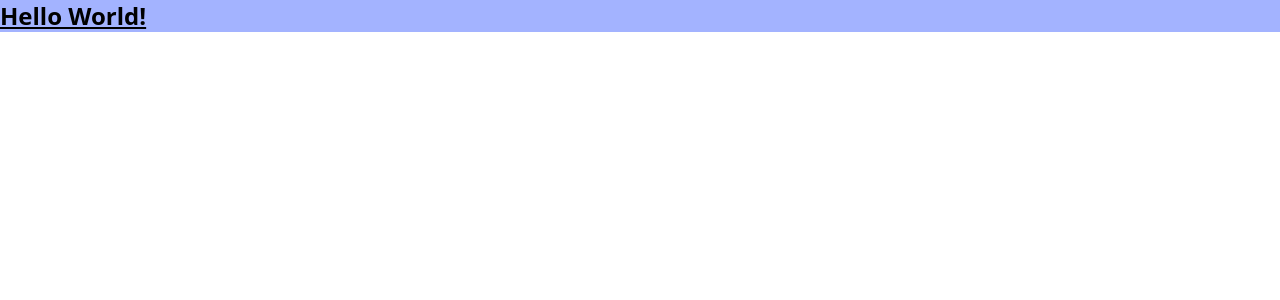
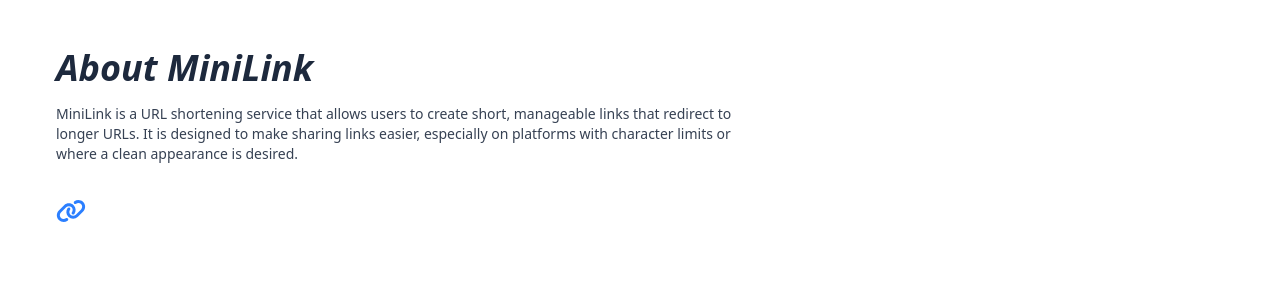
Before and after one commit to abhiraj-21/Minilink, a React (Vite) app in the folder frontend/minilink/: page /about in a window 1280 px wide. Shown: the top 300 px of the page. Built offline with nearby package versions, Linux system fonts and the light colour scheme.

Commit message:
complete tailwind configuration

```diff
--- a/frontend/minilink/package.json
+++ b/frontend/minilink/package.json
@@ -14,6 +14,8 @@
     "postcss": "^8.5.6",
     "react": "^19.1.1",
     "react-dom": "^19.1.1",
+    "react-icons": "^5.5.0",
+    "react-router-dom": "^7.8.2",
     "tailwindcss": "^4.1.12"
   },
   "devDependencies": {
--- a/frontend/minilink/src/App.jsx
+++ b/frontend/minilink/src/App.jsx
@@ -1,12 +1,18 @@
 import './App.css'
+import {BrowserRouter, Route, Routes} from "react-router-dom";
+import LandingPage from "./Components/LandingPage.jsx";
+import AboutPage from "./Components/AboutPage.jsx";
 
 function App() {
 
   return (
     <>
-      <div className="bg-indigo-300">
-          <h1 className="font-bold text-2xl underline">Hello World!</h1>
-      </div>
+        <BrowserRouter>
+            <Routes>
+                <Route path="/" element={<LandingPage />} />
+                <Route path="/about" element={<AboutPage />} />
+            </Routes>
+        </BrowserRouter>
     </>
   )
 }
--- /dev/null
+++ b/frontend/minilink/src/Components/AboutPage.jsx
@@ -0,0 +1,25 @@
+import React from 'react'
+import {FaLink, FaShareAt, FaEdit, FaChartLine} from "react-icons/fa6"
+
+const AboutPage = () => {
+    return (
+        <div className="lg:px-14 sm:px-8 px-5 min-h-[calc(100vh-64px)] pt-2 flex flex-col items-center">
+            <div className="bg-white w-full sm:py-10 py-8">
+                <h1 className="sm:text-4xl text-slate-800 text-3xl font-bold italic mb-4">
+                    About MiniLink
+                </h1>
+                <p className="text-gray-700 text-sm mb-8 xl:w-[60%] lg:w-[70%] md:w-[80%] w-full">
+                    MiniLink is a URL shortening service that allows users to create short, manageable links that redirect to longer URLs.
+                    It is designed to make sharing links easier, especially on platforms with character limits or where a clean appearance is desired.
+                </p>
+                <div className="space-y-5 xl:w-[60%] lg:w-[70%] md:w-[80%] w-full">
+                    <div className="flex items-start">
+                        <FaLink className="text-blue-500 text-3xl mr-4" />
+                    </div>
+
+                </div>
+            </div>
+        </div>
+    )
+}
+export default AboutPage
--- /dev/null
+++ b/frontend/minilink/src/Components/LandingPage.jsx
@@ -0,0 +1,11 @@
+import React from 'react'
+
+const LandingPage = () => {
+    return (
+        <div>
+            LandingPage
+        </div>
+
+    )
+}
+export default LandingPage
--- a/frontend/minilink/src/index.css
+++ b/frontend/minilink/src/index.css
@@ -1 +1,53 @@
+@import url("https://fonts.googleapis.com/css2?family=Roboto:ital,wght@0,100;0,300;0,400;0,500;0,700;0,900;1,100;1,300;1,400;1,500;1,700;1,900&display=swap");
+@import url("https://fonts.googleapis.com/css2?family=Montserrat:ital,wght@0,100..900;1,100..900&display=swap");
+
 @import "tailwindcss";
+
+@theme{
+    /*Background Colors*/
+    --bg-custom-gradient: linear-gradient(to right, #bedbff, #a2f4fd);
+    --bg-custom-gradient-2: linear-gradient(to left, #c4b4ff, #dab2ff);
+    --bg-card-gradient: linear-gradient(to right, #a3b3ff, #8ec5ff);
+
+    /*Text Colors*/
+    --color-navbarColor: #2C3E50;
+    --color-btnColor: #0034d7;
+    --color-linkColor: #2a5bd7;
+
+    /*Box Shadows*/
+    --shadow-custom: 0 0 15px rgba(0, 0, 0, 0.3);
+    --shadow-right: 10px 0px 10px -5px rgba(0, 0, 0, 0.3);
+
+    /*Fonts*/
+    --font-roboto: "Roboto", sans-serif;
+    --font-montserrat: "Montserrat", sans-serif;
+
+}
+
+.bg-custom-gradient {
+    background-image: var(--bg-custom-gradient);
+}
+
+.bg-custom-gradient-2{
+    background-image: var(--bg-custom-gradient-2);
+}
+
+.bg-card-gradient{
+    background-image: var(--bg-card-gradient);
+}
+
+.shadow-custom {
+    box-shadow: var(--shadow-custom);
+}
+
+.shadow-right {
+    box-shadow: var(--shadow-right);
+}
+
+/*.font-roboto {*/
+/*    font-family: var(--font-roboto);*/
+/*}*/
+
+/*.font-montserrat {*/
+/*    font-family: var(--font-montserrat);*/
+/*}*/
```
Also changed, not shown: 1 other file (tests, documents, lock files or other folders).
